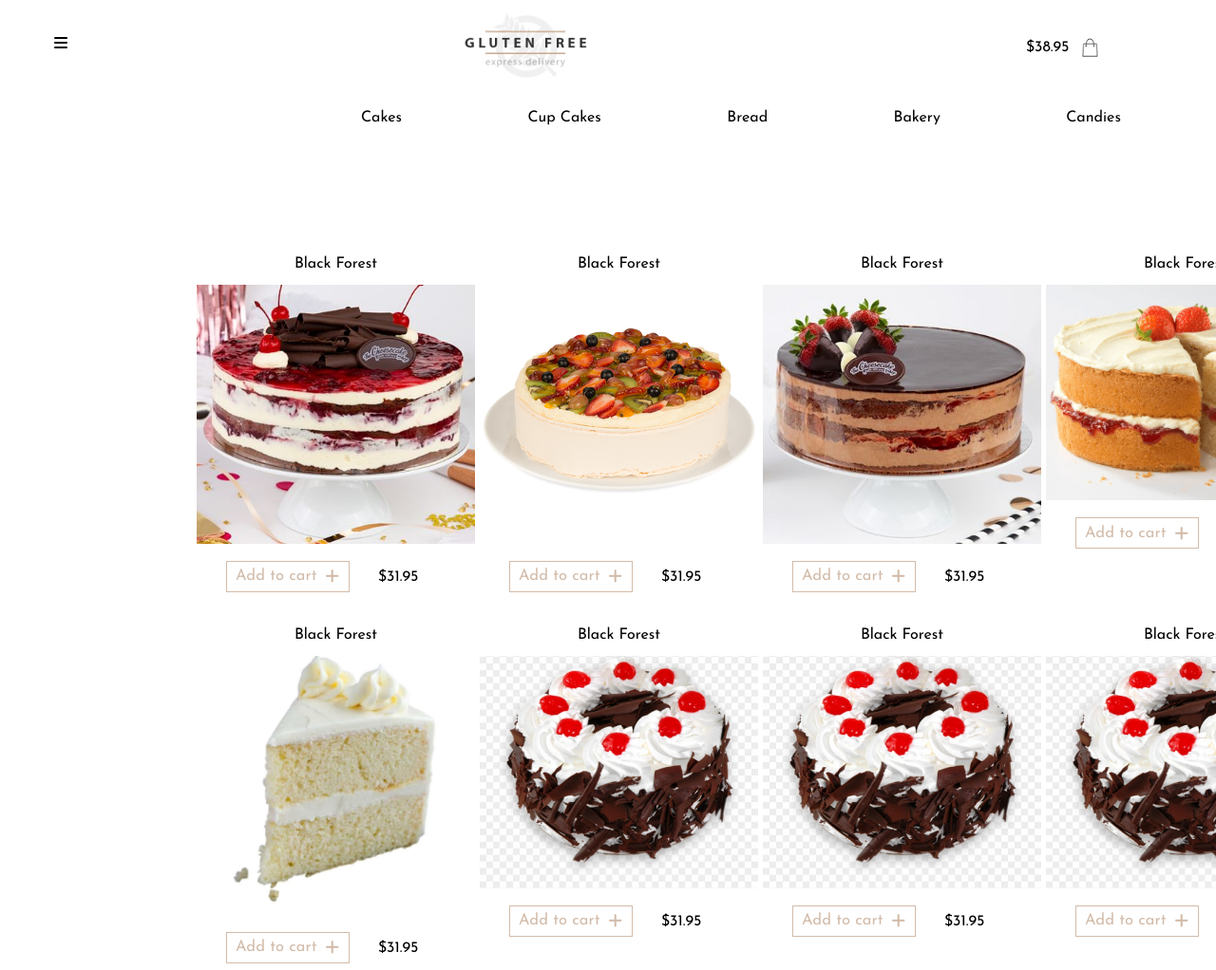
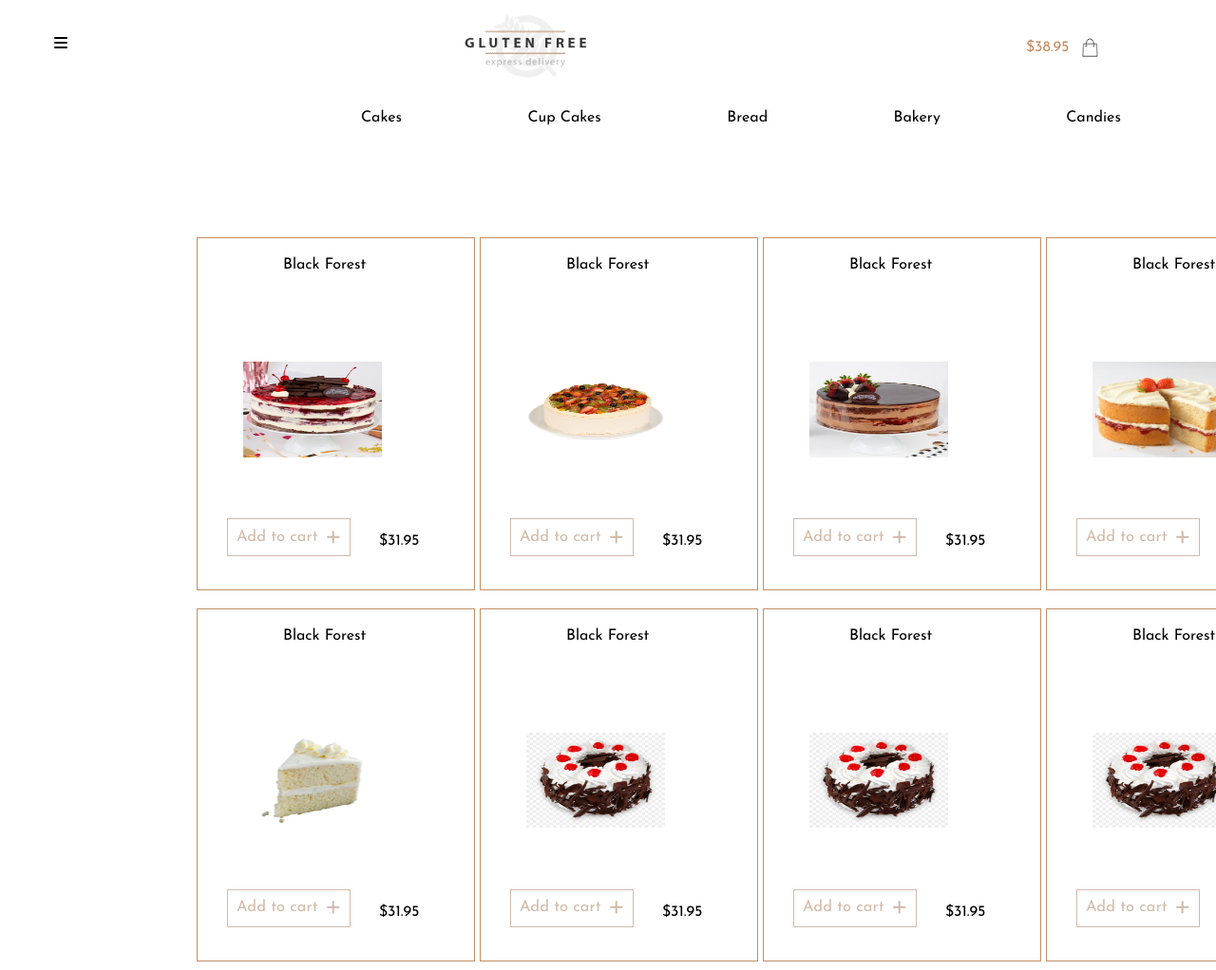
Before and after one commit to kallyas/cakeshop, a plain HTML site: page index.html in a window 1280 px wide. Shown: the top 1022 px of the page at 95% size. Drawn offline with Linux system fonts and the light colour scheme.

Commit message:
Added card borders

```diff
--- a/css/style.css
+++ b/css/style.css
@@ -46,6 +46,7 @@
   align-items: flex-end;
   text-align: right;
   margin-left: 450px;
+  color: #c58e64;
 }
 
 .menu {
@@ -90,11 +91,15 @@
 .sorting-nav ul li {
   margin-top: 1rem;
   cursor: pointer;
+  margin-bottom: 25px;
 }
 
 .sorting-nav ul li:hover {
   border-bottom: 1px solid #c58e64;
   color: #c58e64;
+  transition: 0.3s ease;
+  transform: scale(1.1);
+  margin-bottom: 20px;
 }
 
 .sorting-nav ul {
@@ -118,7 +123,6 @@
   top: 90px;
   gap: 5px;
   right: 119px;
-
   display: grid;
   grid-template-columns: repeat(4, 1fr);
 }
@@ -126,6 +130,7 @@
 .product-card {
   width: 293px;
   height: 372px;
+  border: 0.5px solid #c58e64;
 }
 
 .card-header {
@@ -133,16 +138,30 @@
   top: 20px;
   height: 30px;
 }
+
 .card-header p {
   text-align: center;
+  display: flex;
+  align-items: center;
+  align-content: center;
+  position: relative;
+  left: 90px;
+  width: 100px;
 }
 
 .card-body {
-  ight: 251px;
+  height: 251px;
+  padding-top: 50px;
+  align-content: center;
+  display: flex;
+  align-items: center;
 }
+
 .card-body img {
-  width: 100%;
-  height: auto;
+  width: 50%;
+  height: 50%;
+  left: 3rem;
+  position: relative;
 }
 
 .add-cart {
@@ -152,13 +171,16 @@
   font-size: 16.5px;
   border: 1px solid #d2bba9;
   width: 130px;
-  height: 33px;
+  height: 40px;
   left: 31px;
   top: 14px;
 }
+
 .add-cart:hover {
-  background-color: #c58e64;
+  background-color: #be865b;
   color: #ffffff;
+  transition: width 0.3s;
+  width: 150px;
 }
 
 .card-footer p {
--- a/js/app.js
+++ b/js/app.js
@@ -1 +1,20 @@
-console.log("Js Loaded");
+const users = [
+  {
+    username: "kally",
+    password: "12345",
+  },
+  {
+    username: "hope",
+    password: "12345",
+  },
+  {
+    username: "jane",
+    password: "12345",
+  },
+  {
+    username: "ketty",
+    password: "12345",
+  },
+];
+
+users.push({ username: "vamoos", password: "23454" });
```
